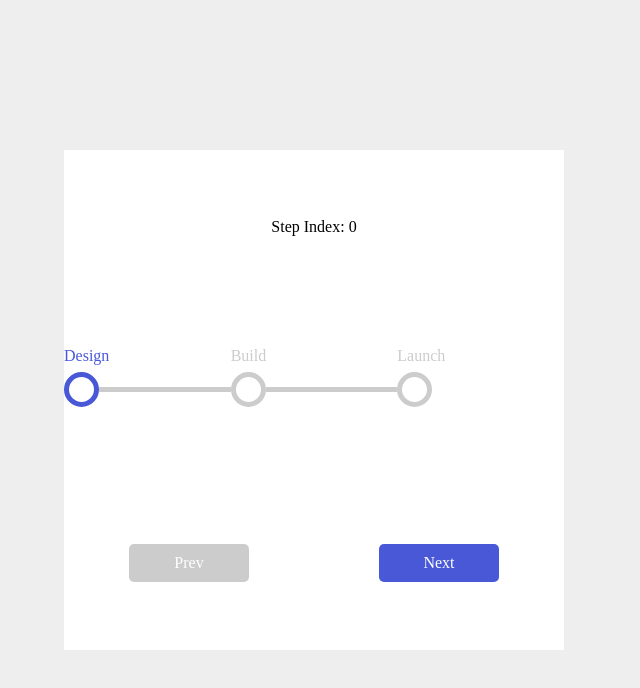
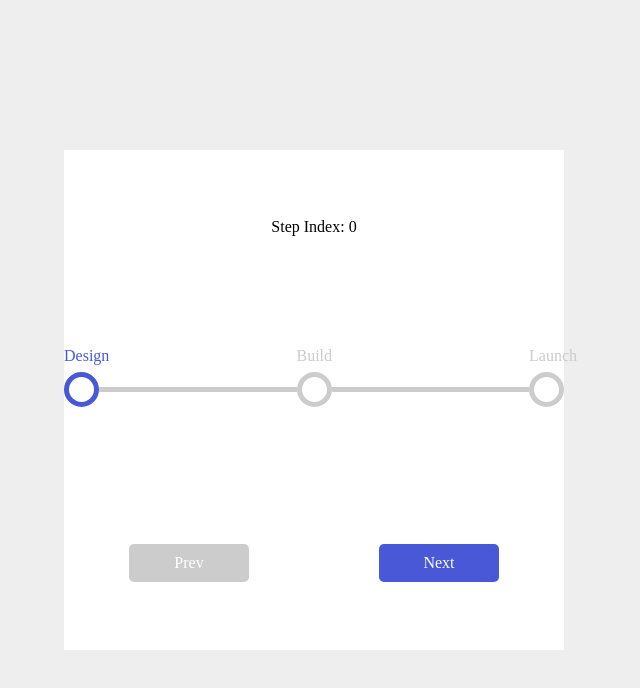
Before and after one commit to dehimer/react-step-progress-component-demo, a React app: page /#/1 in a window 1280 px wide. Shown: the top 688 px of the page, without its empty margins (326-966 px from the left). Built offline with nearby package versions, Linux system fonts and the light colour scheme.

Commit message:
fix overflow of step

```diff
--- a/src/client/components/StepProgress/index.css
+++ b/src/client/components/StepProgress/index.css
@@ -1,15 +1,22 @@
 .wrapper {
     display: flex;
-    justify-content: space-between;
+    justify-content: center;
     width: 100%;
     max-width: 500px;
 }
 
 .step {
-    flex: 1 0;
+    flex: 1 0 35px;
     display: flex;
     align-items: center;
     position: relative;
+    box-sizing: border-box;
+    user-select: none;
+}
+
+.last-step {
+    composes: step;
+    flex-grow: 0;
 }
 
 .circle {
@@ -18,10 +25,9 @@
     border-radius: 50%;
     height: 25px;
     cursor: pointer;
-    user-select: none;
 }
 
 .line {
-    width: 100%;
+    flex: 1;
     height: 5px;
 }
--- a/src/client/components/StepProgress/index.js
+++ b/src/client/components/StepProgress/index.js
@@ -12,6 +12,7 @@ export default ({ step, steps, nextStep, prevStep, color }) => {
     <div className={styles.wrapper}>
       {
         steps.map((label, idx) => {
+          const lastStep = idx === steps.length - 1;
           const isNextStep = (step - idx === -1);
           const isPrevStep = (step - idx === 1);
 
@@ -20,22 +21,22 @@ export default ({ step, steps, nextStep, prevStep, color }) => {
           if (isNextStep) handler = nextStep;
           if (isPrevStep) handler = prevStep;
 
-          const line = idx !== steps.length - 1 && (
+          const line = !lastStep && (
             <div
               className={styles.line}
               style={{
-                'background-color': idx < step ? color : inactiveColor,
+                backgroundColor: idx < step ? color : inactiveColor,
               }}
             />
           );
 
           return (
-            <div className={styles.step} key={idx}>
+            <div className={lastStep ? styles["last-step"] : styles.step} key={idx}>
               <Label label={label} color={idx <= step ? color : inactiveColor} />
               <div
                 className={styles.circle}
                 onClick={handler}
-                style={{'border-color': idx <= step ? color : inactiveColor}}
+                style={{borderColor: idx <= step ? color : inactiveColor}}
               />
               { line }
             </div>
```
